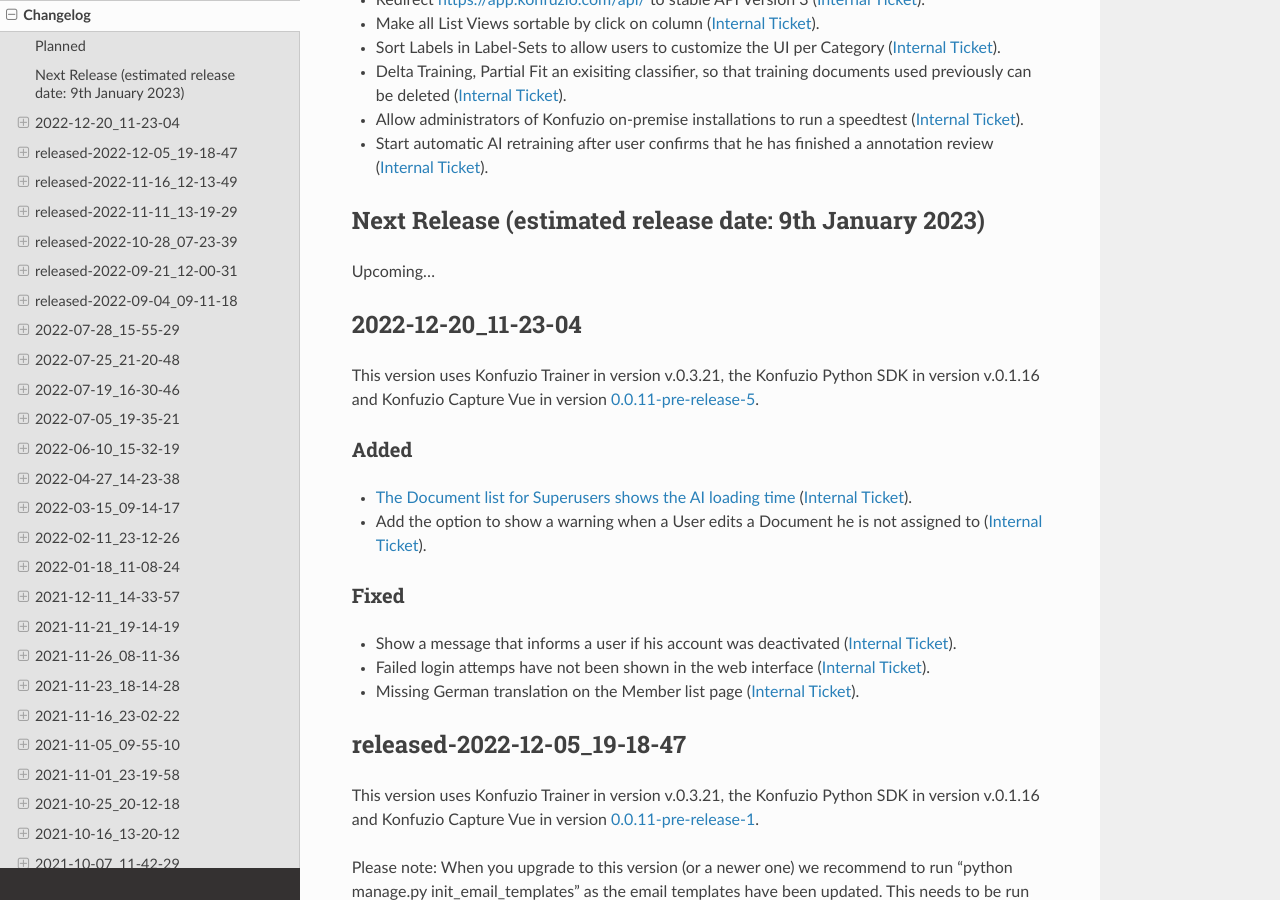
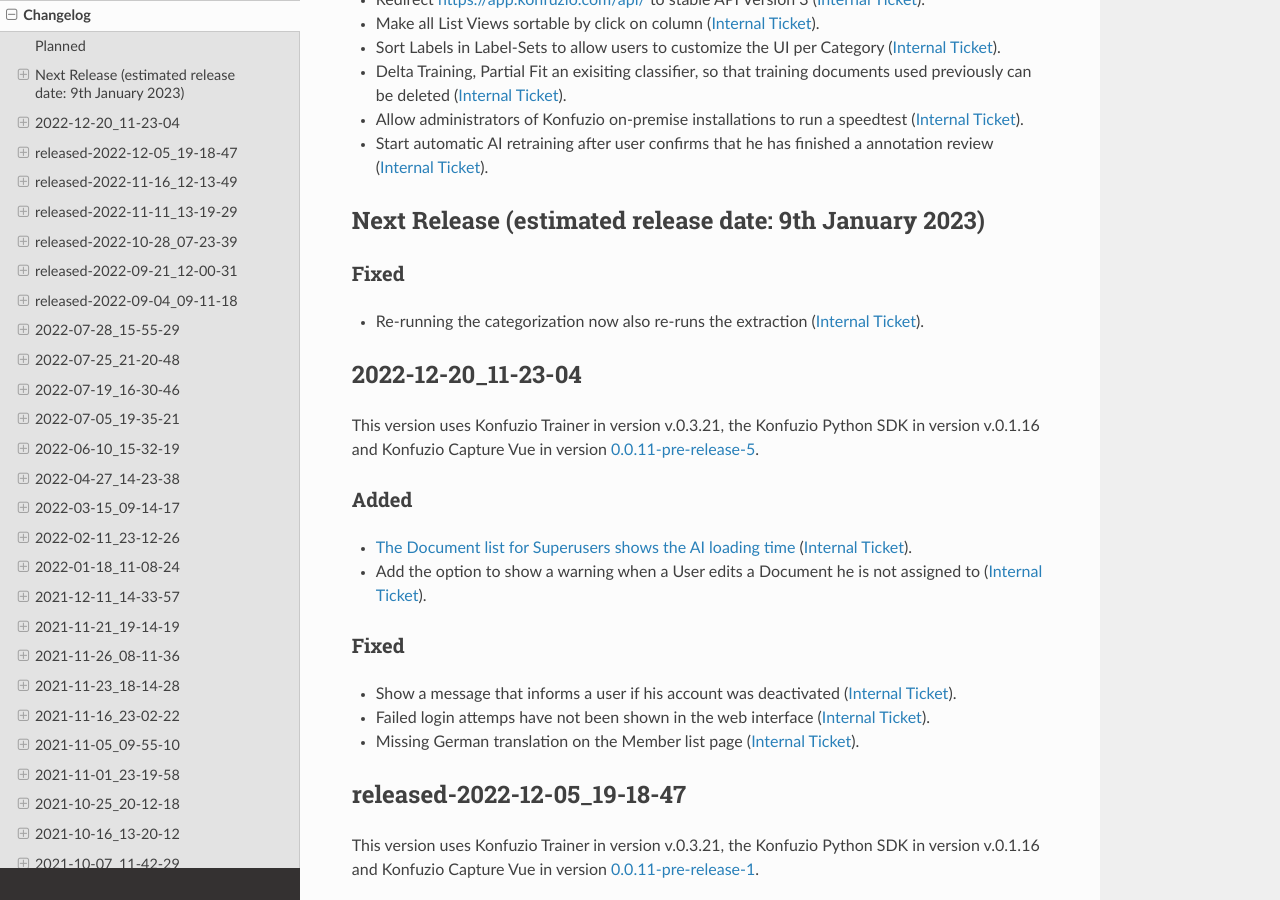
Before and after one commit to konfuzio-ai/konfuzio-sdk, a Sphinx documentation site: the page built from docs/web/changelog_app.md, in a window 1280 px wide and 900 px high, scrolled down 780 px. Built offline with Sphinx 7.4.7 and the Read the Docs theme 2.0.0, drawn with Linux system fonts in a browser that asks for light colours; pages that are not in the unit, such as notebooks, are missing from menus.

Commit message:
Update changelog_app.md

```diff
--- a/docs/web/changelog_app.md
+++ b/docs/web/changelog_app.md
@@ -40,7 +40,8 @@
 
 ## Next Release (estimated release date: 9th January 2023)
 
-Upcoming...
+### Fixed
+- Re-running the categorization now also re-runs the extraction ([Internal Ticket](https://git.konfuzio.com/konfuzio/objectives/-/issues/10355)).
 
 ## 2022-12-20_11-23-04
 
```
